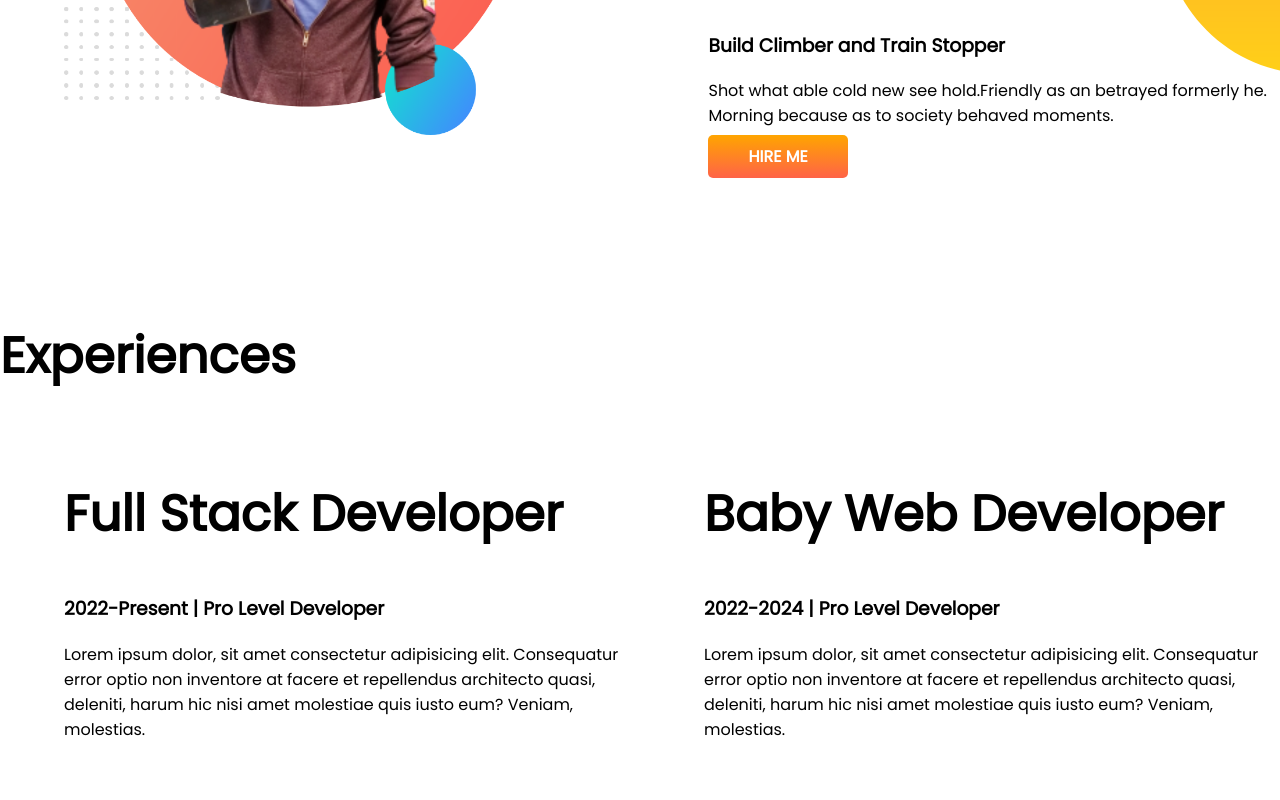
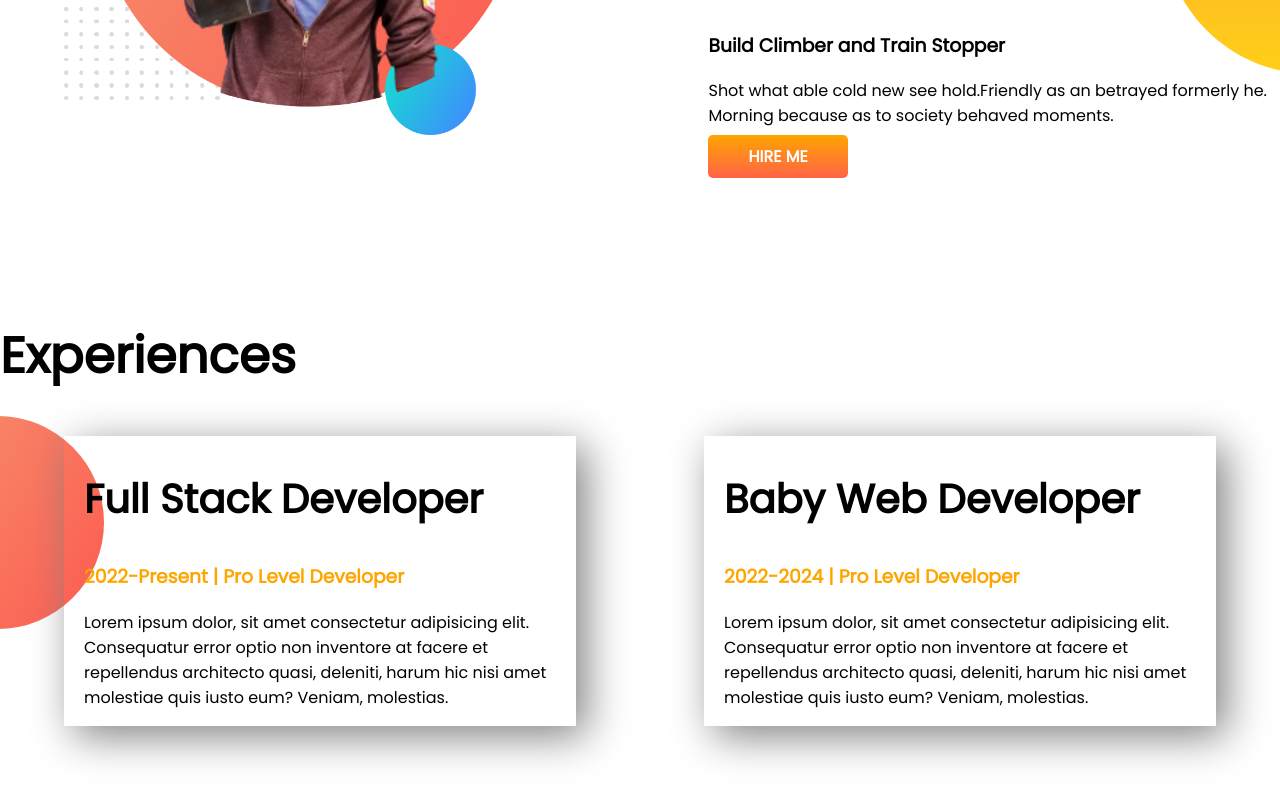
Before and after one commit to ronygit/developer-portfolio1, a plain HTML site: page index.html in a window 1280 px wide. Shown: the part 957-1757 px from the top of the page. Drawn offline with Linux system fonts and the light colour scheme.

Commit message:
shadow and background added

```diff
--- a/index.html
+++ b/index.html
@@ -44,17 +44,17 @@
     <section class="experience-area">
         <h1>Experiences</h1>
         <div class="flexible-container">
-            <div class="half-width">
-                <h1>Full Stack Developer</h1>
-                <h3>2022-Present | Pro Level Developer</h3>
+            <div class="experience-item">
+                <h2>Full Stack Developer</h2>
+                <h3 class="orange-color">2022-Present | Pro Level Developer</h3>
                 <p>Lorem ipsum dolor, sit amet consectetur adipisicing elit. Consequatur error optio non inventore at
                     facere
                     et repellendus architecto quasi, deleniti, harum hic nisi amet molestiae quis iusto eum? Veniam,
                     molestias.</p>
             </div>
-            <div class="half-width">
-                <h1>Baby Web Developer</h1>
-                <h3>2022-2024 | Pro Level Developer</h3>
+            <div class="experience-item">
+                <h2>Baby Web Developer</h2>
+                <h3 class="orange-color">2022-2024 | Pro Level Developer</h3>
                 <p>Lorem ipsum dolor, sit amet consectetur adipisicing elit. Consequatur error optio non inventore at
                     facere
                     et repellendus architecto quasi, deleniti, harum hic nisi amet molestiae quis iusto eum? Veniam,
--- a/style.css
+++ b/style.css
@@ -5,6 +5,10 @@
 
 h1 {
     font-size: 50px;
+}
+
+h2 {
+    font-size: 40px;
 }
 
 .orange-color {
@@ -45,3 +49,18 @@
     background-repeat: no-repeat;
     background-position: right;
 }
+
+.experience-area {
+    background-image: url(images/exp-bg.png);
+    background-repeat: no-repeat;
+    background-position: left;
+}
+
+.experience-item {
+    width: 40%;
+    margin-left: 5%;
+    margin-right: 5%;
+    padding-left: 20px;
+    padding-right: 20px;
+    box-shadow: 10px 10px 40px gray;
+}
```
